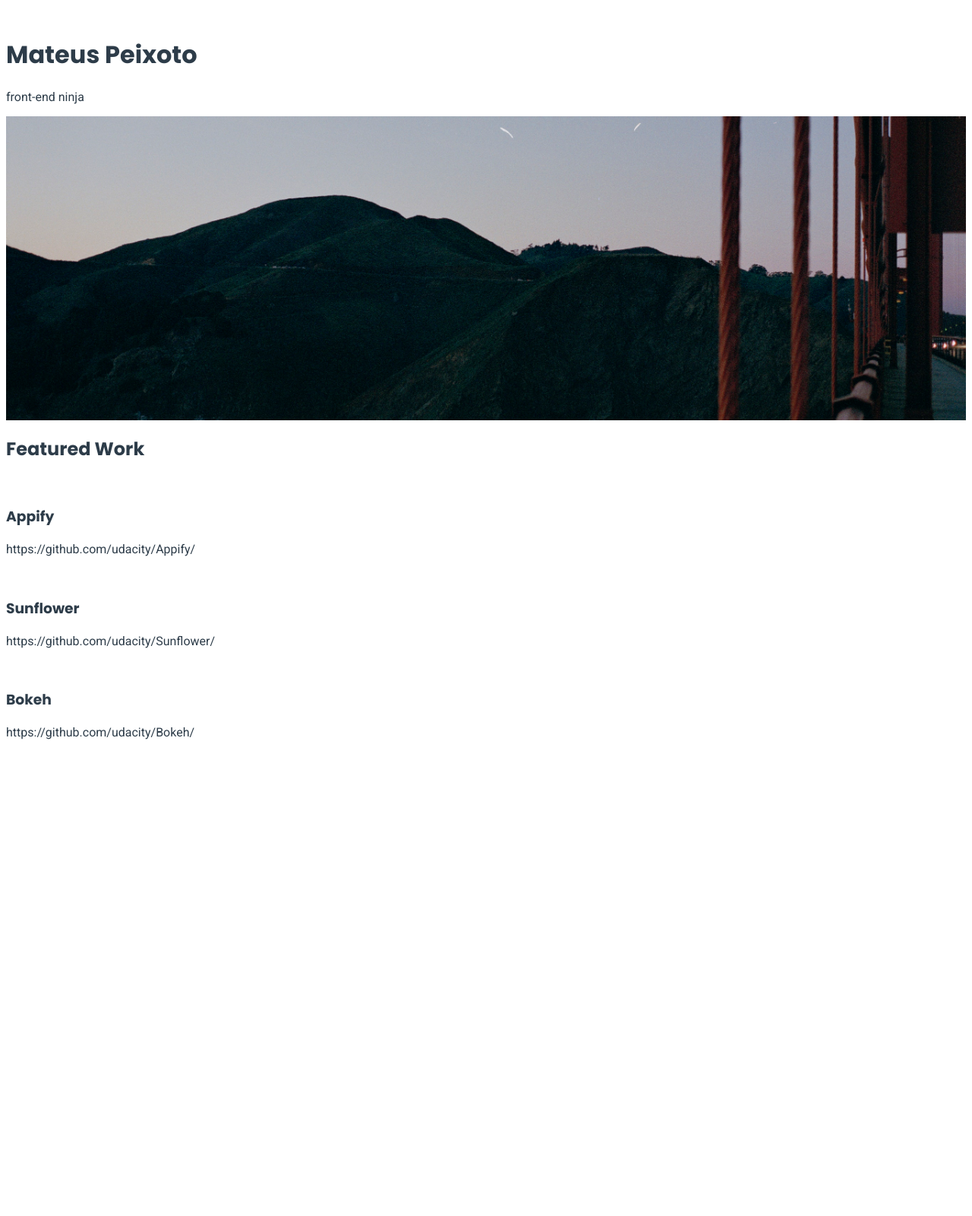
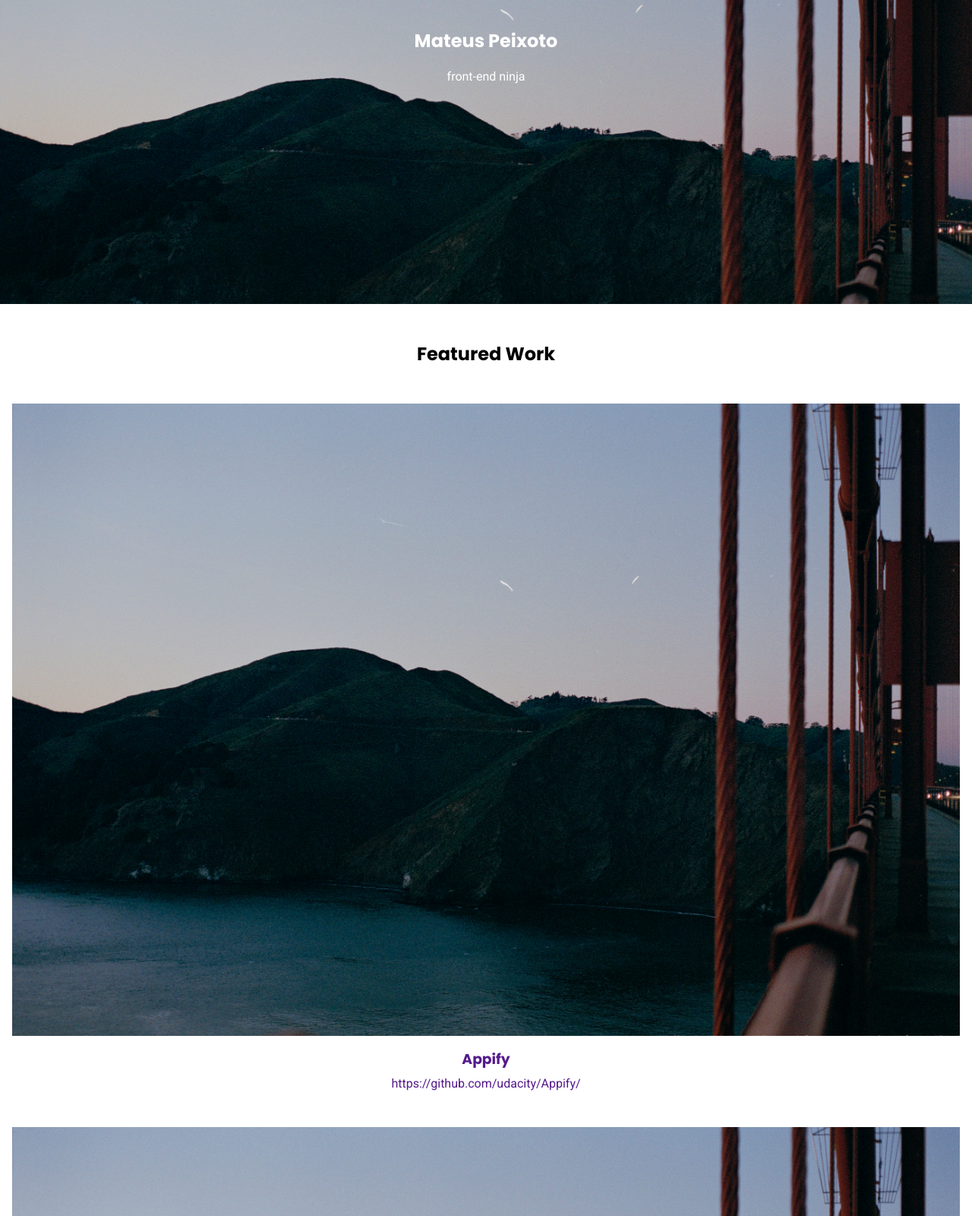
Before and after one commit to mateuspx/udacity-nd-frontend, a plain HTML site: page project-build-a-portfolio/index.html in a window 1280 px wide. Shown: the top 1600 px of the page at 76% size. Before the commit the page ends 989 px from the top, so only its background shows below. Drawn offline with Linux system fonts and the light colour scheme.

Commit message:
a little more work in the first project

```diff
--- a/project-build-a-portfolio/index.html
+++ b/project-build-a-portfolio/index.html
@@ -2,26 +2,25 @@
 <html>
     <head>
         <title>Mateus Peixoto Udacity Project</title>
-        <meta name:"viewport" content="width=device-width,initial-scale=1">
+        <meta name="viewport" content="width=device-width, user-scalable=no">
         <link href="https://fonts.googleapis.com/css?family=Poppins:700|Roboto:400,700" rel="stylesheet">
         <link href="style.css" rel="stylesheet">
     </head>
     <body>
+        <section class="hero">
             <header>
-            <img src="" alt="">
                 <h1>Mateus Peixoto</h1>
                 <p>front-end ninja</p>
             </header>
+        </section>
 
-        <div class="hero">
-            <img src="" alt="">
-        </div>
+        <section>
+            <h2>Featured Work</h2>
 
             <nav>
-            <h2>Featured Work</h2>
                <div class="project-thumb">
                     <a href="">
-                    <img src="" alt="">
+                        <img src="assets/golden-gate-bridge.jpeg" alt="">
                         <h3>Appify</h3>
                         <p>https://github.com/udacity/Appify/</p>
                     </a>
@@ -29,20 +28,20 @@
 
                 <div class="project-thumb">
                     <a href="">
-                    <img src="" alt="">
-                    <h3>Sunflower</h3>
-                    <p>https://github.com/udacity/Sunflower/</p>
+                        <img src="assets/golden-gate-bridge.jpeg" alt="">
+                        <h3>Appify</h3>
+                        <p>https://github.com/udacity/Appify/</p>
                     </a>
                 </div>
 
-            <div class="project">
+                <div class="project-thumb">
                     <a href="">
-                    <img src="" alt="">
-                    <h3>Bokeh</h3>
-                    <p>https://github.com/udacity/Bokeh/</p>
+                        <img src="assets/golden-gate-bridge.jpeg" alt="">
+                        <h3>Appify</h3>
+                        <p>https://github.com/udacity/Appify/</p>
                     </a>
                 </div>
-
             </nav>
+        </section>
     </body>
 </html>
--- a/project-build-a-portfolio/style.css
+++ b/project-build-a-portfolio/style.css
@@ -1,7 +1,8 @@
 * {
     font-family: 'Roboto', sans-serif;
-    color: #2d3c49;
 }
+
+body {margin: 0}
 
 h1, h2, h3 {
     font-family: 'Poppins', sans-serif;
@@ -15,12 +16,52 @@ h1, h2, h3 {
     background-size: cover;
 }
 
-a {
-    text-decoration: none;
+header {
+    color: white;
+    padding: 1rem;
+    text-align: center;
+}
+
+a {text-decoration: none;}
+
+
+
+/***** project thumbs *****/
+nav {
+    display: flex;
+    flex-wrap: wrap;
+}
+
+h2 {
+    margin: 3rem 0;
+    text-align: center;
 }
 
 .project-thumb {
     color: #02b3e4;
+    width: 100%;
+    margin: 0 0 3rem;
+    text-align: center;
+}
+.project-thumb a{
+    display: block;
+}
+
+.project-thumb h3{
+    margin: 1rem 0 0;
+}
+
+.project-thumb p {
+    margin: .5rem 0 0;
+}
+
+.project-thumb img{
+    display: block;
+    width: 100%;
+}
+
+nav {
+    padding: 0 1rem;
 }
 
 @media screen and (min-width: 800px) {
```
Also changed, not shown: project-build-a-portfolio/media-queries.html (added, +88 -0 lines), 1 other file. Lines whose indentation alone changed are shown as unchanged.
